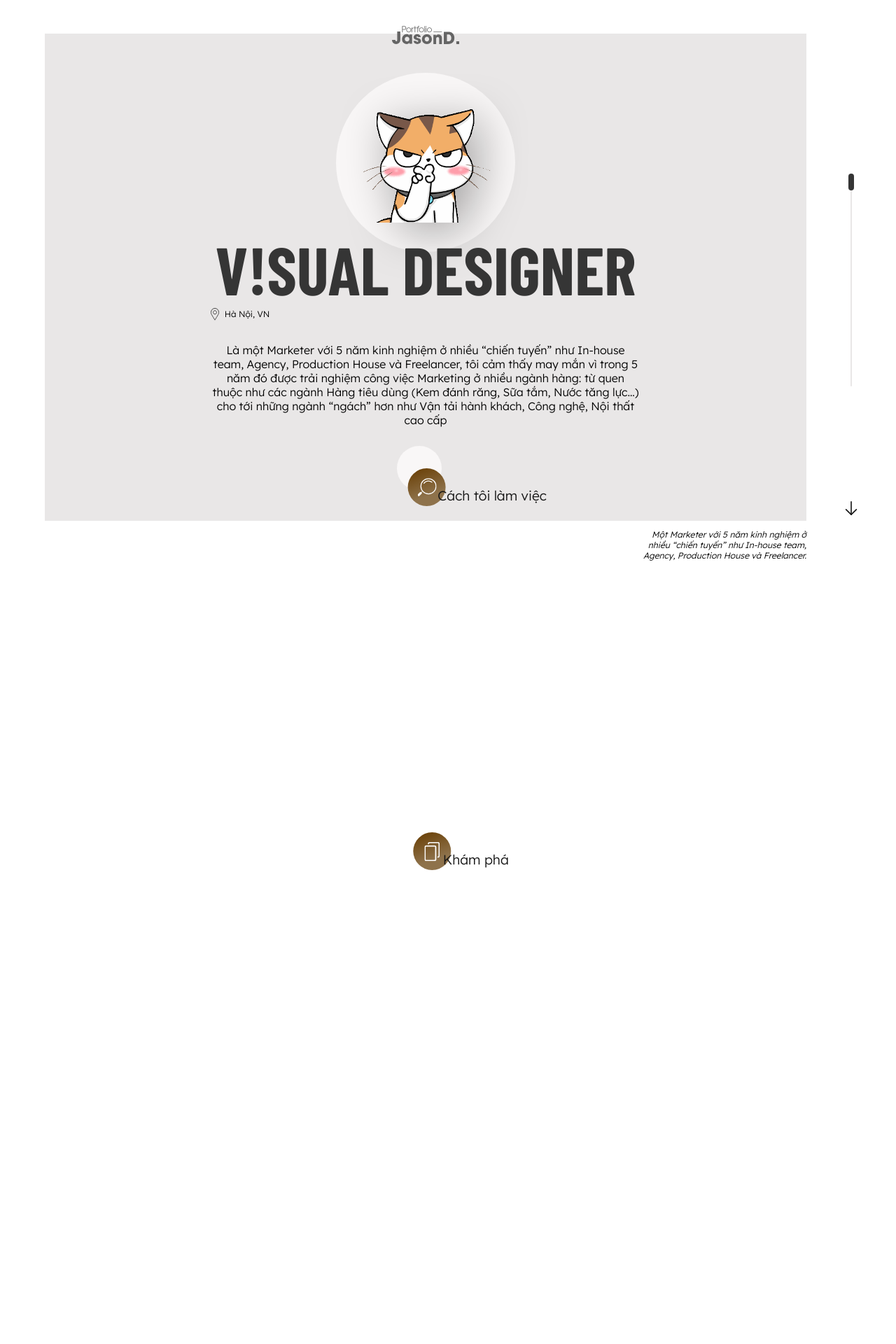
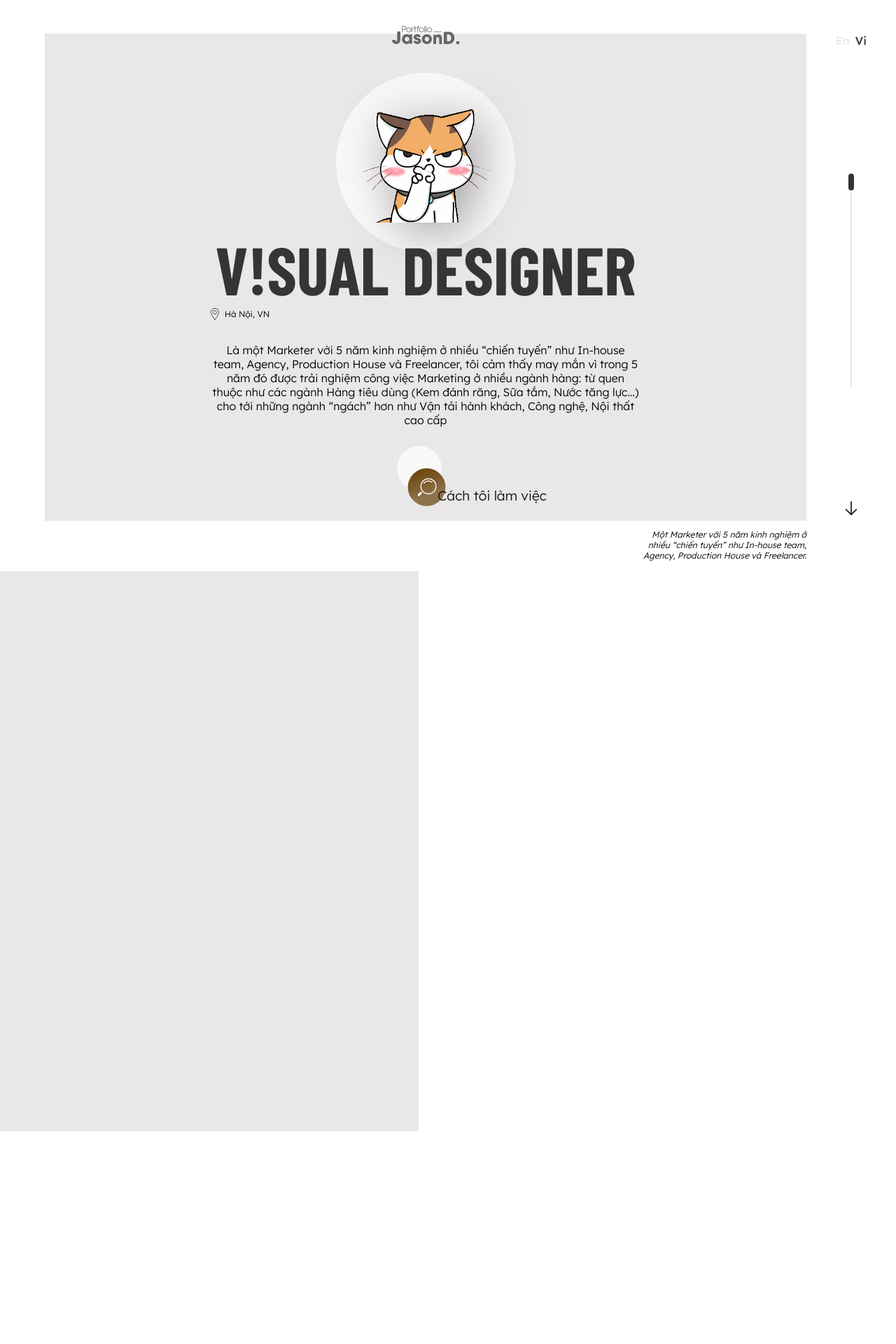
Before and after one commit to JasonDeee/NeuMorphismReact, a React (Create React App) app: page / in a window 1280 px wide. Shown: the top 1920 px of the page at 70% size. Built offline with nearby package versions, Linux system fonts and the light colour scheme; a web font is replaced by a local one.

Commit message:
gRID nEEDED

```diff
--- a/src/Component/App.js
+++ b/src/Component/App.js
@@ -20,6 +20,8 @@ function App() {
   const isEdge = userAgent.includes("Edg");
 
   // Init States
+  var IsVietnamese = true; // Language Changer
+
   const [FloaterClass, setFoatClassName] = useState("Float");
   const [Type, SetType] = useState("App");
 
@@ -65,7 +67,22 @@ function App() {
     //
 
     // //
+    // Language SW
+    const Language_Switch = document.querySelector(".Language_Switch");
+    Language_Switch.addEventListener("click", () => {
+      IsVietnamese = !IsVietnamese;
 
+      //
+      Language_Switch.firstChild.classList.toggle("Lang_Active", !IsVietnamese); // First Child Refer to the English Button
+
+      // Second Child - Refer to Vietnamese
+      Language_Switch.getElementsByTagName("div")[1].classList.toggle(
+        "Lang_Active",
+        IsVietnamese
+      );
+    });
+    //
+    //
     // Scroll Bar
     const ScrollBar_Observer = document.querySelector(".ScrollBar_Observer");
     const ScrollBar_Thumb = document.querySelector(
@@ -118,6 +135,12 @@ function App() {
             </Switch>
           </div>
           {/*  */}
+          <div className="Language_Switch">
+            <div id="En">En</div>
+            <div className="Lang_Active" id="Vi">
+              Vi
+            </div>
+          </div>
           <div className="Stylized_Scroll_Bar">
             <div className="ScrollBar_Track"></div>
             <div className="ScrollBar_Thumb"></div>
--- a/src/Component/Homepage.js
+++ b/src/Component/Homepage.js
@@ -17,7 +17,7 @@ const HomepageFloat = () => {
   return (
     <main className="HomepageFloat">
       <section className="Section" id="Header_Section">
-        <div className="Header_BG_Overlay"></div>{" "}
+        <div className="Header_BG_Overlay Overlay"></div>{" "}
         <div className="Header_Image">
           <img src={WatchOut}></img>
         </div>
@@ -52,6 +52,9 @@ const HomepageFloat = () => {
           />
         </svg>
       </div>
+      <section className="Section" id="Works_Showreel_Section">
+        <div className="Work_Overlay Overlay"></div>
+      </section>
       <section className="Section" id="Sec1Float">
         <ButtonFull IconURL={Copy_Logo} Label="Khám phá"></ButtonFull>
       </section>
--- a/src/Styles/App.css
+++ b/src/Styles/App.css
@@ -35,6 +35,40 @@ svg {
   overflow: visible;
   width: 100%;
   height: 100%;
+}
+
+.Language_Switch {
+  -webkit-box-pack: center;
+      -ms-flex-pack: center;
+          justify-content: center;
+  -webkit-box-align: center;
+      -ms-flex-align: center;
+          align-items: center;
+  display: -webkit-box;
+  display: -ms-flexbox;
+  display: flex;
+  -webkit-box-orient: horizontal;
+  -webkit-box-direction: normal;
+      -ms-flex-direction: row;
+          flex-direction: row;
+  gap: 8px;
+  width: 128px;
+  position: fixed;
+  top: 24px;
+  right: 0;
+  font-weight: 300;
+  font-size: 0.76rem;
+  color: #e9e7e7;
+  cursor: pointer;
+}
+
+.Language_Switch div {
+  -webkit-transition: all 0.88s cubic-bezier(0.25, 0, 0, 1);
+  transition: all 0.88s cubic-bezier(0.25, 0, 0, 1);
+}
+
+.Language_Switch .Lang_Active {
+  color: #353535;
 }
 
 .ScrollBar_Observer {
@@ -144,11 +178,17 @@ svg {
   .Stylized_Scroll_Bar {
     width: 128px;
   }
+  .Language_Switch {
+    top: 24px;
+  }
 }
 
 @media screen and (min-width: 960px) {
   .Stylized_Scroll_Bar {
     width: 128px;
+  }
+  .Language_Switch {
+    top: 48px;
   }
 }
 
@@ -156,17 +196,26 @@ svg {
   .Stylized_Scroll_Bar {
     width: 128px;
   }
+  .Language_Switch {
+    top: 48px;
+  }
 }
 
 @media screen and (min-width: 1728px) {
   .Stylized_Scroll_Bar {
     width: 128px;
   }
+  .Language_Switch {
+    top: 63px;
+  }
 }
 
 @media screen and (min-width: 2200px) {
   .Stylized_Scroll_Bar {
     width: 128px;
+  }
+  .Language_Switch {
+    top: 72px;
   }
 }
 
@@ -423,6 +472,10 @@ svg {
   width: 128px;
 }
 
+.Overlay {
+  background: #e9e7e7;
+}
+
 .HomepageFloat {
   width: 100vw;
   height: -webkit-fit-content;
@@ -487,7 +540,6 @@ svg {
 }
 
 .HomepageFloat #Header_Section .Header_BG_Overlay {
-  background: #e9e7e7;
   width: auto;
   height: auto;
   position: absolute;
@@ -638,6 +690,16 @@ svg {
           filter: drop-shadow(12px 12px 32px #00000056);
 }
 
+.HomepageFloat #Works_Showreel_Section {
+  min-height: 100vh;
+}
+
+.HomepageFloat #Works_Showreel_Section .Work_Overlay {
+  height: 100%;
+  position: absolute;
+  top: 0;
+}
+
 .HomePageFixed {
   pointer-events: none;
 }
@@ -662,6 +724,13 @@ svg {
   right: 0;
   top: 24px;
   bottom: 7vh;
+}
+
+.Work_Overlay {
+  width: calc(
+ (7 / 12) *
+ (100vw - 254.66667px));
+  left: 0;
 }
 
 @media screen and (min-width: 768px) {
--- a/src/Styles/App.scss
+++ b/src/Styles/App.scss
@@ -42,8 +42,33 @@ svg {
   width: 100%;
   height: 100%;
 }
+
 $Gutter: 16px;
 $LeftMargin: 32px;
+
+.Language_Switch {
+  @include FlexCenter(row);
+  gap: 8px;
+
+  width: $RightMargin;
+  position: fixed;
+  top: #{1.5 * $Gutter};
+  right: 0;
+
+  font-weight: 300;
+  font-size: 0.76rem;
+
+  color: $WhiteGrey;
+  cursor: pointer;
+
+  div {
+    transition: $SmoothBezier;
+  }
+
+  .Lang_Active {
+    color: $BlackText;
+  }
+}
 
 .ScrollBar_Observer {
   width: 48px;
@@ -137,6 +162,10 @@ $LeftMargin: 32px;
   .Stylized_Scroll_Bar {
     width: $RightMargin;
   }
+
+  .Language_Switch {
+    top: #{1.5 * $Gutter};
+  }
 }
 @media screen and (min-width: 960px) {
   $Gutter: 32px;
@@ -146,6 +175,9 @@ $LeftMargin: 32px;
   .Stylized_Scroll_Bar {
     width: $RightMargin;
   }
+  .Language_Switch {
+    top: #{1.5 * $Gutter};
+  }
 }
 @media screen and (min-width: 1024px) {
   $Gutter: 32px;
@@ -154,6 +186,9 @@ $LeftMargin: 32px;
   //
   .Stylized_Scroll_Bar {
     width: $RightMargin;
+  }
+  .Language_Switch {
+    top: #{1.5 * $Gutter};
   }
 }
 
@@ -165,6 +200,9 @@ $LeftMargin: 32px;
   .Stylized_Scroll_Bar {
     width: $RightMargin;
   }
+  .Language_Switch {
+    top: #{1.5 * $Gutter};
+  }
 }
 @media screen and (min-width: 2200px) {
   $Gutter: 48px;
@@ -173,6 +211,9 @@ $LeftMargin: 32px;
   //
   .Stylized_Scroll_Bar {
     width: $RightMargin;
+  }
+  .Language_Switch {
+    top: #{1.5 * $Gutter};
   }
 }
 
--- a/src/Styles/_Homepage.scss
+++ b/src/Styles/_Homepage.scss
@@ -12,6 +12,10 @@ $RightMargin: 128px;
 //
 //
 //
+.Overlay {
+  background: $WhiteGrey;
+}
+
 .HomepageFloat {
   width: 100vw;
   height: fit-content;
@@ -36,7 +40,7 @@ $RightMargin: 128px;
   }
 
   .Section {
-    width: calc(100vw - 128px);
+    width: calc(100vw - #{$RightMargin});
   }
 
   #Header_Section {
@@ -50,7 +54,6 @@ $RightMargin: 128px;
     //
 
     .Header_BG_Overlay {
-      background: $WhiteGrey;
       width: auto;
       height: auto;
 
@@ -170,6 +173,16 @@ $RightMargin: 128px;
       }
     }
   }
+
+  #Works_Showreel_Section {
+    min-height: 100vh;
+
+    .Work_Overlay {
+      height: 100%;
+      position: absolute;
+      top: 0;
+    }
+  }
 }
 .HomePageFixed {
   pointer-events: none;
@@ -203,6 +216,17 @@ $RightMargin: 128px;
   right: 0;
   top: #{1.5 * $Gutter};
   bottom: 7vh;
+}
+.Work_Overlay {
+  width: calc(
+    (7 / 12) *
+      (100vw - #{$LeftMargin + $RightMargin + $Gutter * (10 * 7 + 1) / 12})
+  );
+  // width: calc(
+  //   ((7 / 12) * (100vw - #{$LeftMargin + $RightMargin + 11 * $Gutter})) + #{$Gutter} *
+  //     (6 / 12)
+  // );
+  left: 0;
 }
 
 @media screen and (min-width: 768px) {
```
Also changed, not shown: 1 other file (tests, documents, lock files or other folders).
